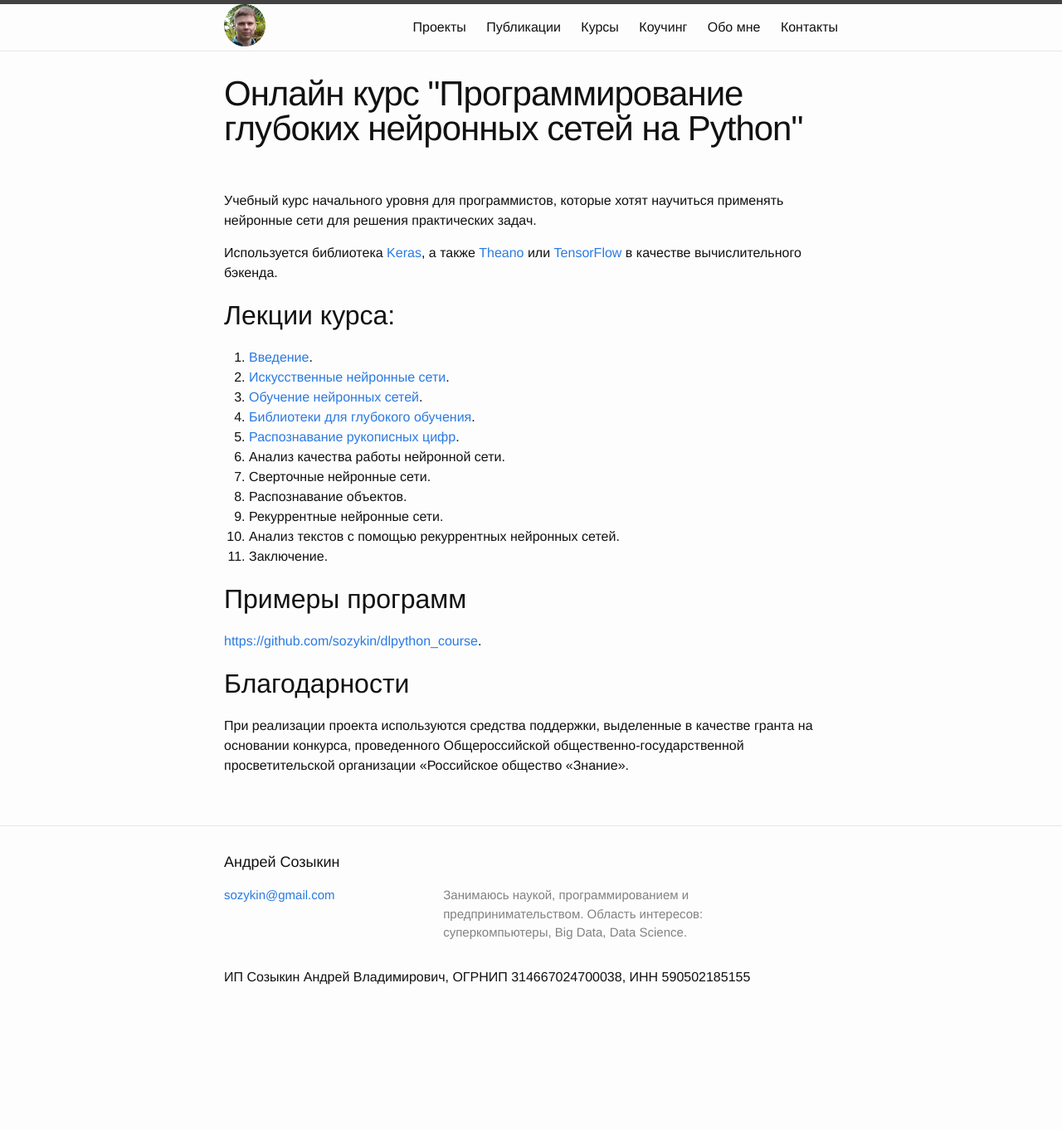
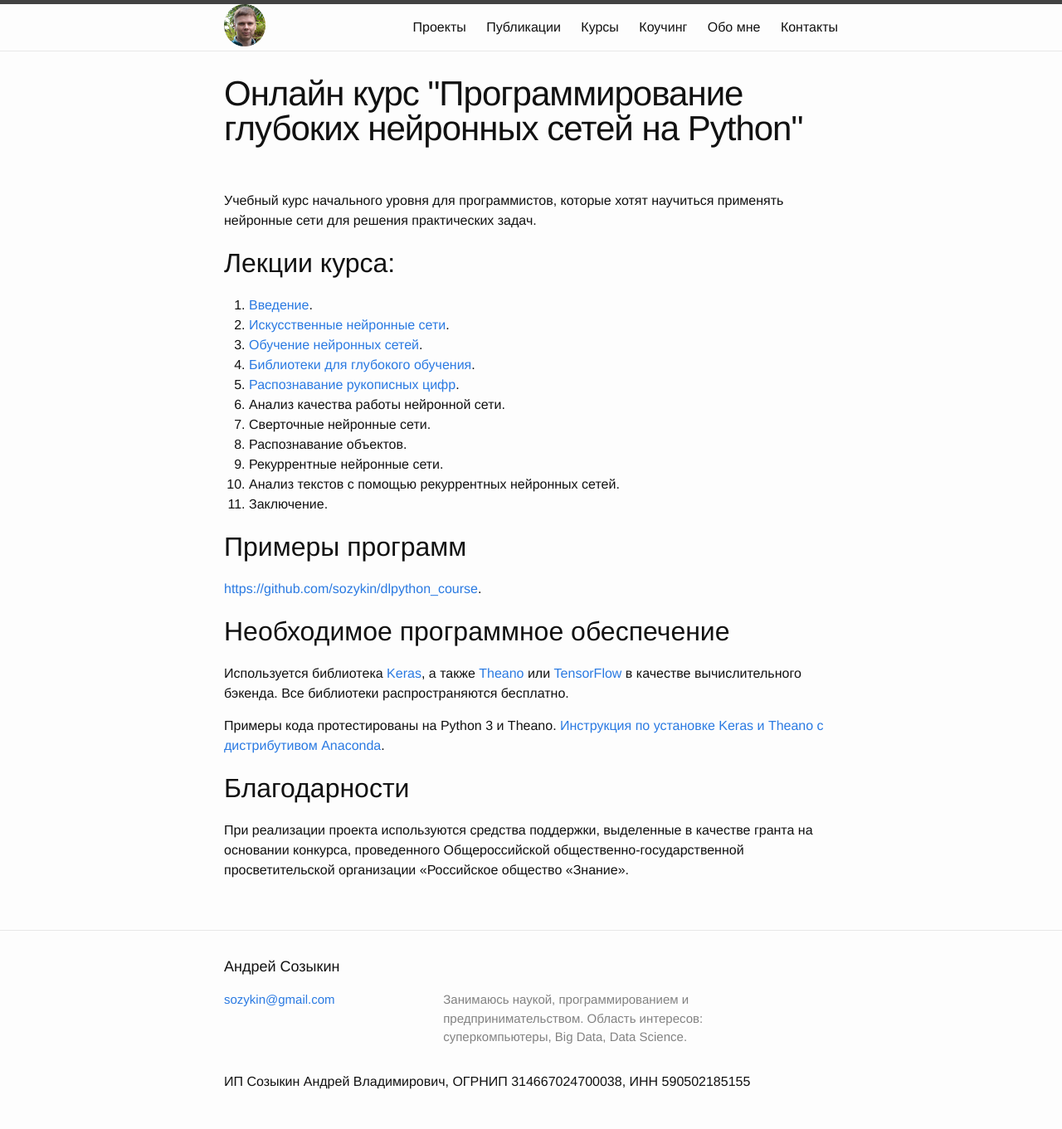
Before and after one commit to sozykin/asozykin.ru, a Jekyll site: the page built from _pages/courses/nnpython.md, in a window 1280 px wide. Shown: the whole page at 83% size. Built offline with Jekyll 4.4.1, drawn with Linux system fonts in a browser that asks for light colours; comment, search, counter and statistics services are not loaded; before the commit the page ends 1235 px from its top, so only the background shows below that.

Commit message:
Updated nnpython.md

```diff
--- a/_pages/courses/nnpython.md
+++ b/_pages/courses/nnpython.md
@@ -25,6 +23,12 @@ permalink: /courses/nnpython
 
 [https://github.com/sozykin/dlpython_course](https://github.com/sozykin/dlpython_course).
 
+## Необходимое программное обеспечение
+
+Используется библиотека [Keras](https://keras.io/), а также [Theano](http://deeplearning.net/software/theano/) или [TensorFlow](https://www.tensorflow.org/) в качестве вычислительного бэкенда. Все библиотеки распространяются бесплатно.
+
+Примеры кода протестированы на Python 3 и Theano. [Инструкция по установке Keras и Theano с дистрибутивом Anaconda](/deep_learning/2016/12/25/Keras-Installation.html).
+
 ## Благодарности
 
 При реализации проекта используются средства поддержки, выделенные в качестве гранта на основании конкурса, проведенного Общероссийской общественно-государственной просветительской организации «Российское общество «Знание».
```
Also changed, not shown: other parts of _pages/courses/nnpython.md (+0 -2 lines).
